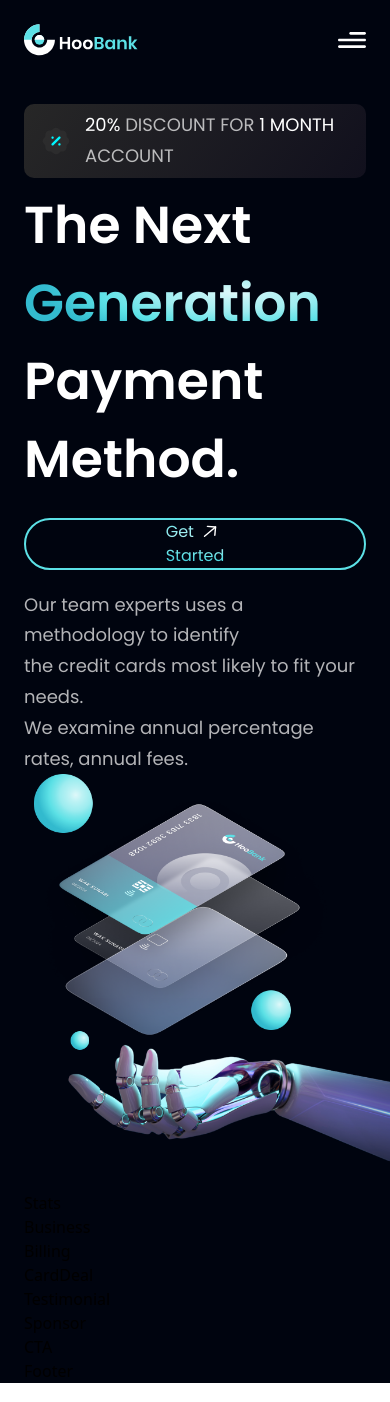
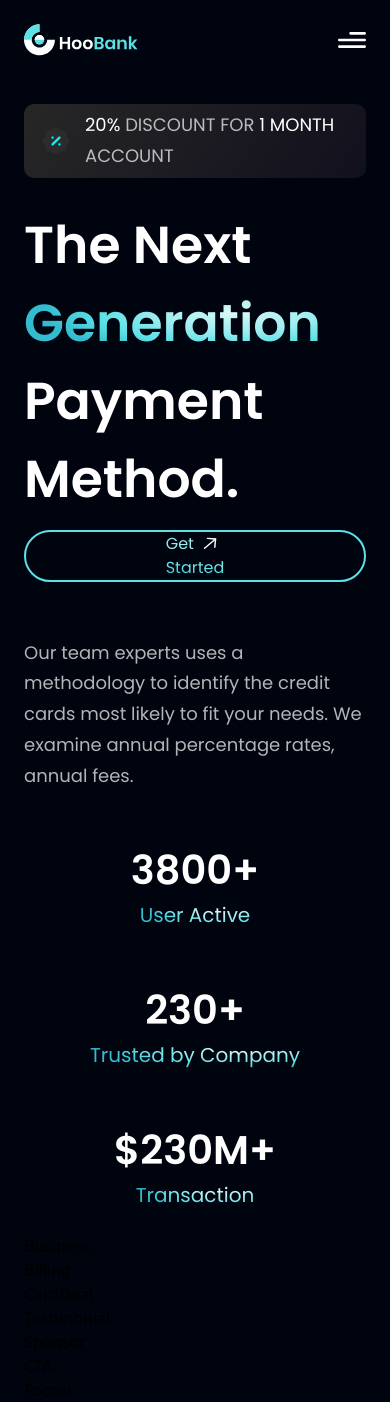
Before and after one commit to AchmadAkif/HooBank, a React (Vite) app: page / in a window 390 px wide. Built offline with nearby package versions, Linux system fonts and the light colour scheme.

Commit message:
stats section

```diff
--- a/src/components/Hero.jsx
+++ b/src/components/Hero.jsx
@@ -6,20 +6,20 @@ import { robot, discount } from '../assets/index'
 const Hero = () => (
   <section id='home' className={`flex md:flex-row flex-col ${style.paddingY} font-poppins`}>
     <div className={`flex-1 ${style.flexStart} flex-col xl:px-0 sm:px-16 px-6`}>
-      <div className='flex flex-row items-center py-[6px] px-4 bg-discount-gradient rounded-[10px] mb-2'>
+      <div className='flex flex-row items-center py-[6px] px-4 bg-discount-gradient rounded-[10px] ss:mb-2 mb-7'>
         <img src={discount} />
         <p className={`${style.paragraph} ml-[13px]`}><span className='text-white'>20% </span>DISCOUNT FOR <span className='text-white'>1 MONTH </span>ACCOUNT</p>
       </div>
 
-      <div className='flex ss:flex-row flex-col items-center w-full mb-5'>
-        <h1 className='flex-1 font-poppins font-semibold ss:text-[72px] text-[52px] ss:leading-[100px] text-white mb-5'>The Next<br /><span className='text-gradient'>Generation</span><br />Payment Method.</h1>
+      <div className='flex ss:flex-row flex-col items-center w-full ss:mb-5 mb-14'>
+        <h1 className='flex-1 font-poppins font-semibold ss:text-[72px] text-[52px] ss:leading-[100px] text-white mb-3'>The Next<br /><span className='text-gradient'>Generation</span><br />Payment Method.</h1>
         <GetStarted />
       </div>
 
-      <p className={`${style.paragraph}`}>Our team experts uses a methodology to identify <br className />the credit cards most likely to fit your needs. <br className />We examine annual percentage rates, annual fees.</p>
+      <p className={`${style.paragraph}`}>Our team experts uses a methodology to identify the credit cards most likely to fit your needs. We examine annual percentage rates, annual fees.</p>
 
     </div>
-    <img src={robot} alt="robot-hand" className='w-[669px]' />
+    <img src={robot} alt="robot-hand" className='w-[669px] ss:flex hidden' />
   </section>
 )
 
--- a/src/components/Stats.jsx
+++ b/src/components/Stats.jsx
@@ -1,8 +1,19 @@
 import React from 'react'
+import style from '../style'
+import { stats } from '../static/text'
 
 const Stats = () => {
   return (
-    <div>Stats</div>
+    <section className={`flex md:flex-row flex-col ${style.paddingY} font-poppins`}>
+      <div className='flex ss:flex-row flex-col flex-1 justify-between items-center px-6 ss:gap-0 gap-[50px]'>
+        {stats.map( e => (
+          <div className='flex ss:flex-row flex-col font-poppins items-center ss:gap-[25px] gap-0'>
+            <p className='text-white text-[40px] font-semibold'>{e.value}</p>
+            <p className='text-gradient text-[20px]'>{e.title}</p>
+          </div>
+        ))}
+      </div>
+    </section>
   )
 }
 
--- a/tailwind.config.js
+++ b/tailwind.config.js
@@ -21,7 +21,7 @@ module.exports = {
       sm: "768px",
       md: "1060px",
       lg: "1200px",
-      xl: "1700px",
+      xl: "1920px",
     },
   },
   plugins: [],
```
